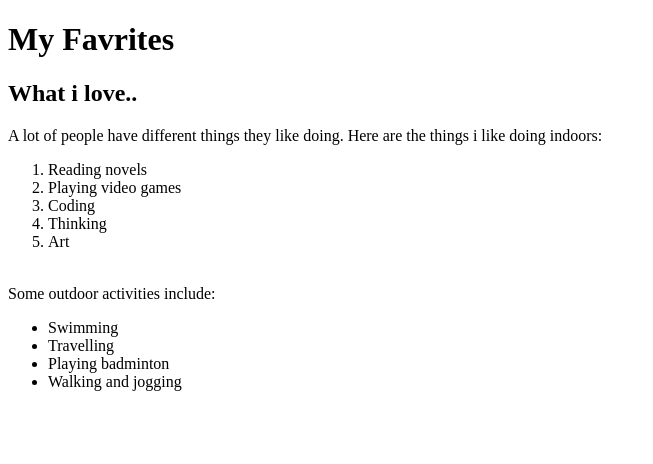
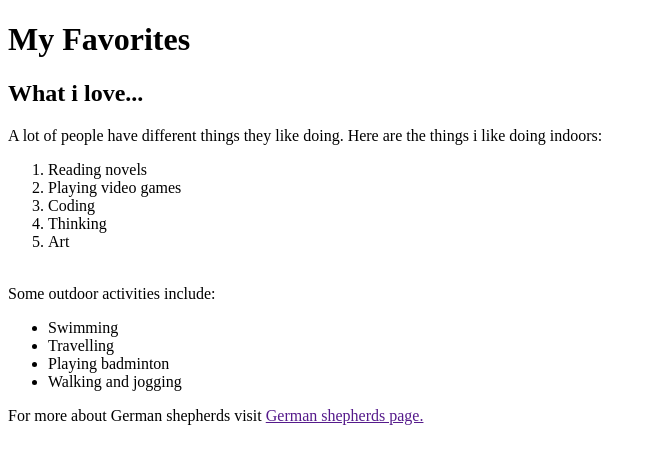
Before and after one commit to Eldad-David/my-first-webpage, a plain HTML site: page favorites.html in a window 1280 px wide. Shown: the whole page, without its empty margins (0-653 px from the left). Drawn offline with Linux system fonts and the light colour scheme.

```diff
--- a/favorites.html
+++ b/favorites.html
@@ -4,8 +4,8 @@
         <title>My favorite things.</title>
     </head>
     <body>
-        <h1>My Favrites</h1>
-        <h2>What i love..</h2>
+        <h1>My Favorites</h1>
+        <h2>What i love...</h2>
 
         <p>A lot of people have different things they like doing.
             Here are the things i like doing indoors:
@@ -24,6 +24,9 @@
                 <li>Walking and jogging</li>
             </ul>
         </p>
+        <p>
+        For more about German shepherds visit <a href="">German shepherds page.</a>
+        </p>
 
     </body>
 </html>
```
